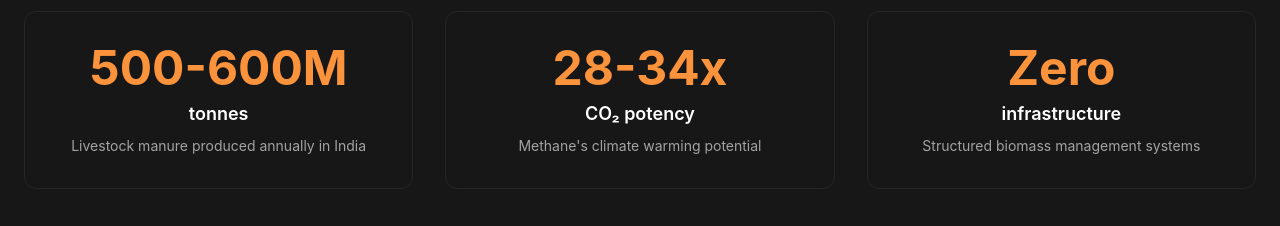
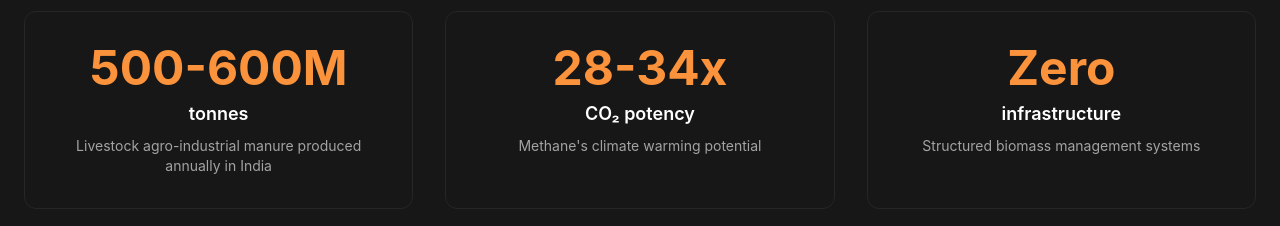
Before and after one commit to yashshukla27/gologaiaa, a React (Create React App) app: page / in a window 1280 px wide. Shown: the part 1240-1466 px from the top of the page. Built offline with nearby package versions, Linux system fonts and the light colour scheme.

Commit message:
Update mock.js

```diff
--- a/src/mock.js
+++ b/src/mock.js
@@ -14,7 +14,7 @@ export const mockData = {
       {
         number: "500-600M",
         unit: "tonnes",
-        label: "Livestock manure produced annually in India"
+        label: "Livestock agro-industrial manure produced annually in India"
       },
       {
         number: "28-34x",
```
